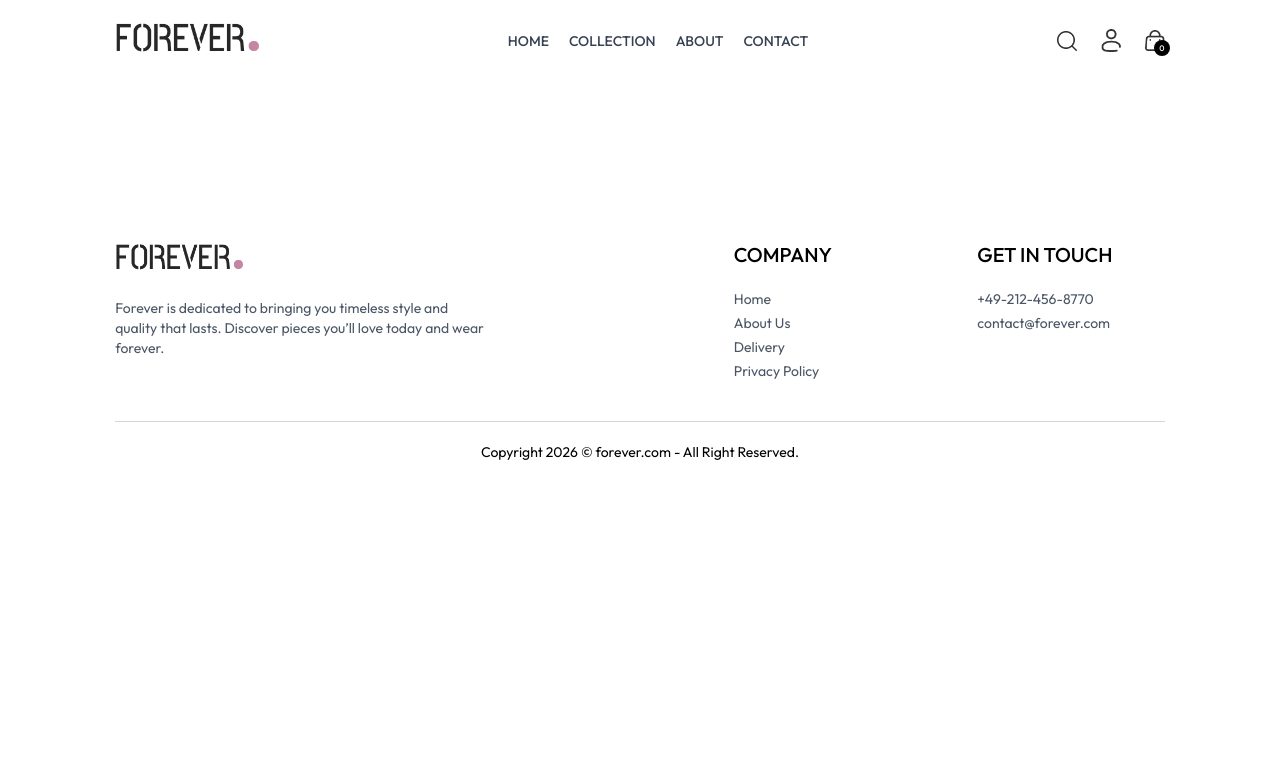
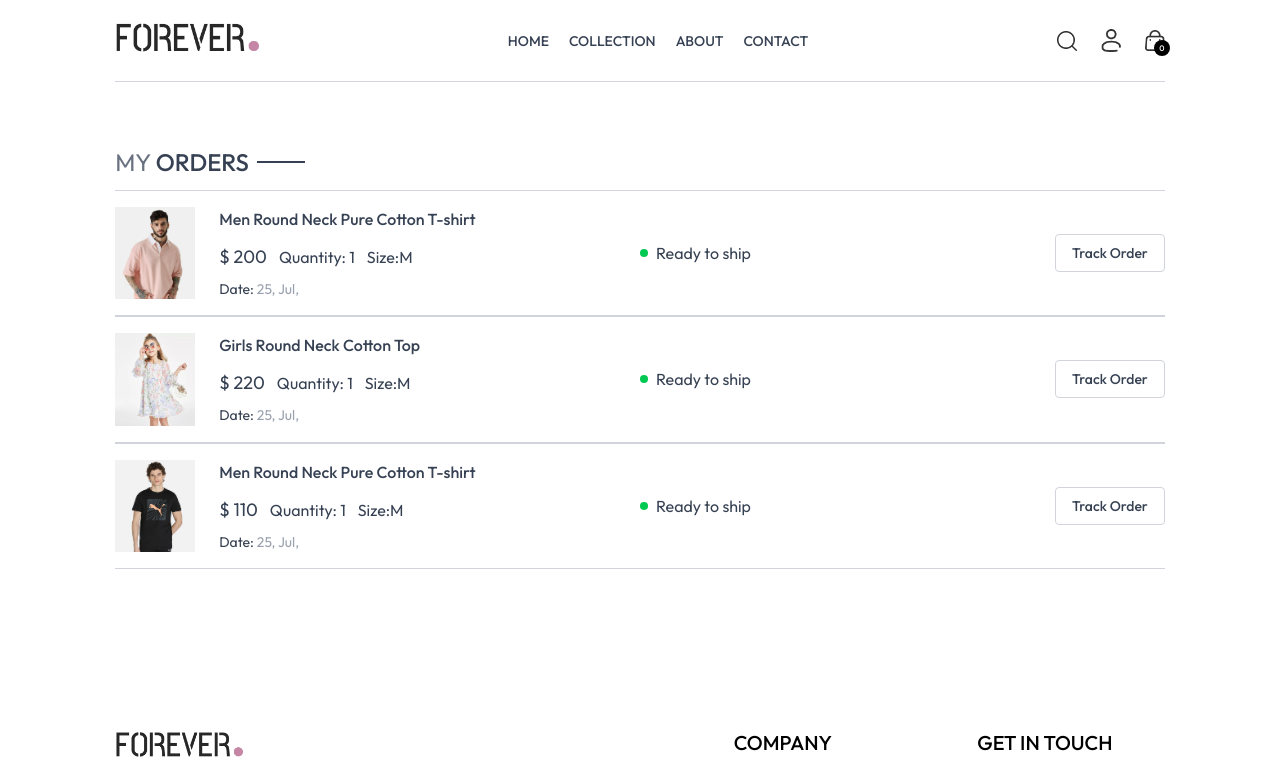
Before and after one commit to LeiSaar/ECOMMERCE-MERN, a React (Vite) app in the folder frontend/: page /orders in a window 1280 px wide. Shown: the top 780 px of the page. Built offline with nearby package versions, Linux system fonts and the light colour scheme.

Commit message:
orders page

```diff
--- a/frontend/src/pages/Orders.jsx
+++ b/frontend/src/pages/Orders.jsx
@@ -1,9 +1,45 @@
-import React from 'react'
+import React, { useContext } from 'react'
+import { ShopContext } from '../context/ShopContext'
+import Title from '../components/Title'
+import { assets } from '../assets/assets';
 
 const Orders = () => {
+  const {products, currency} = useContext(ShopContext);
   return (
-    <div>
+    <div className='border-t pt-16'>
 
+      <div className='text-2xl'>
+           <Title text1={'MY'} text2={'ORDERS'}/>
+      </div>
+
+      <div>
+           {
+            products.slice(1, 4).map((item, index)=> (
+              <div key={index} className='py-4 border-t border-b border-gray-300 text-gray-700 flex flex-col md:flex-row md:items-center md:justify-between gap-4'>
+                   <div className='flex items-start gap-6 text-sm'>
+                       <img className='w-16 sm:w-20'  src={item.image[0]} alt="" />
+                       <div>
+                        <p className='sm:text-base font-medium'>{item.name}</p>
+                        <div className='flex items-center gap-3 mt-3 text-base text-gray-700'>
+                          <p className='text-lg'> {currency} {item.price}</p>
+                          <p>Quantity: 1</p>
+                          <p>Size:M</p>
+                        </div>
+                        <p className='mt-2'>Date: <span className='text-gray-400'>25, Jul, </span></p>
+                       </div>
+                   </div>
+
+                   <div className='md:w-1/2 flex justify-between'>
+                       <div className='flex items-center gap-2'>
+                        <p className = 'min-w-2 h-2 rounded-full bg-green-500'></p>
+                        <p className = 'text-sm md:text-base'> Ready to ship</p>
+                       </div>
+                       <button className='border px-4 py-2 text-sm font-medium rounded-sm' >Track Order</button>
+                   </div>
+              </div>
+            ))
+           }
+      </div>
     </div>
   )
 }
```
